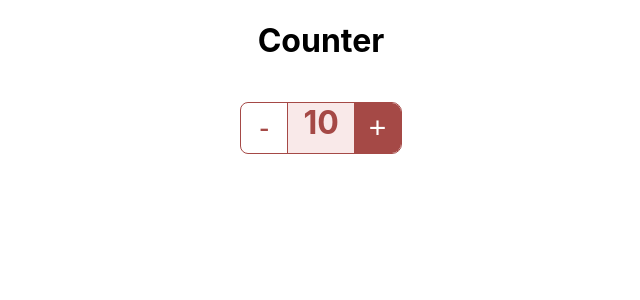
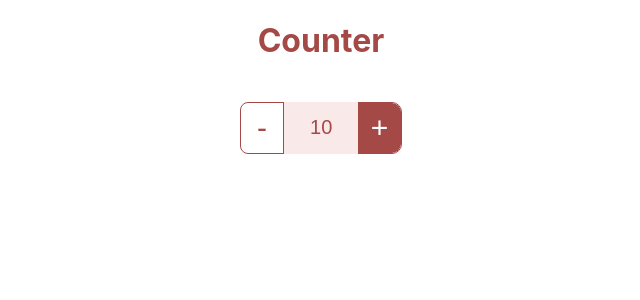
Before and after one commit to Pooja9783/quick-sell, a React (Create React App) app: page / in a window 1280 px wide. Shown: the top 300 px of the page, without its empty margins (319-959 px from the left). Built offline with nearby package versions, Linux system fonts and the light colour scheme.

Commit message:
implemented counter

```diff
--- a/src/App.css
+++ b/src/App.css
@@ -1,38 +1,6 @@
 .App {
   text-align: center;
 }
-
-.App-logo {
-  height: 40vmin;
-  pointer-events: none;
+h1{
+  color: #a54946;
 }
-
-@media (prefers-reduced-motion: no-preference) {
-  .App-logo {
-    animation: App-logo-spin infinite 20s linear;
-  }
-}
-
-.App-header {
-  background-color: #282c34;
-  min-height: 100vh;
-  display: flex;
-  flex-direction: column;
-  align-items: center;
-  justify-content: center;
-  font-size: calc(10px + 2vmin);
-  color: white;
-}
-
-.App-link {
-  color: #61dafb;
-}
-
-@keyframes App-logo-spin {
-  from {
-    transform: rotate(0deg);
-  }
-  to {
-    transform: rotate(360deg);
-  }
-}
--- a/src/Components/Counter.jsx
+++ b/src/Components/Counter.jsx
@@ -2,14 +2,13 @@ import React from "react";
 import { useState } from "react";
 import "../Style/Counter.css";
 const Counter = () => {
-  let [counter, setCounter] = useState(10);
-  //   console.log(input);
-
+  //   let [counter, setCounter] = useState(10);
+  let [input, setInput] = useState(10);
   const counterVal = (val) => {
-    if (counter == "") {
-      setCounter(1000);
+    if (input == " ") {
+      setInput(1000);
     } else {
-      setCounter(val);
+      setInput(val);
     }
   };
 
@@ -17,9 +16,13 @@ const Counter = () => {
     <div className="counter-app">
       <div className="counter">
         <div className="counter-border">
-          <button onClick={() => setCounter(counter - 1)}>-</button>
-          <h1 className="h1">{counter}</h1>
-          <button onClick={() => counterVal(counter + 1)}>+</button>
+          <button onClick={() => setInput(input - 1)}>-</button>
+          <input
+            tpye="number"
+            onChange={(e) => setInput(e.target.value)}
+            value={+input}
+          />
+          <button onClick={() => counterVal(input + 1)}>+</button>
         </div>
       </div>
     </div>
--- a/src/Style/Counter.css
+++ b/src/Style/Counter.css
@@ -14,11 +14,15 @@
 border-top-right-radius: 10px;
 border-bottom-right-radius: 10px;
 }
-.h1 {
-  width: 90px;
+input{
+  width: 70px;
   background: #f9e9e9;
+  border: none;
   color: #a54946;
   height: 50px;
+  text-align: center;
+  font-size: 20px;
+  font-weight: 700px;
 }
 .counter button {
   background: white;
```
